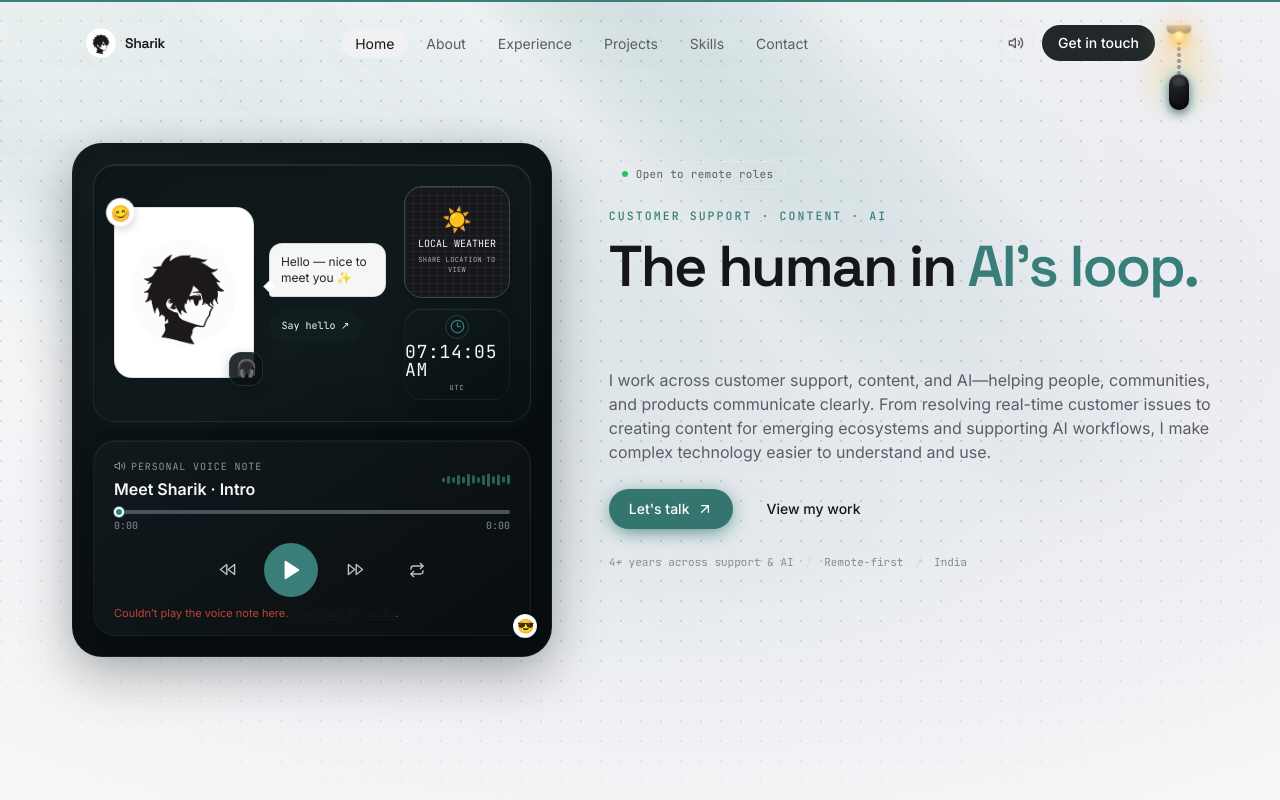
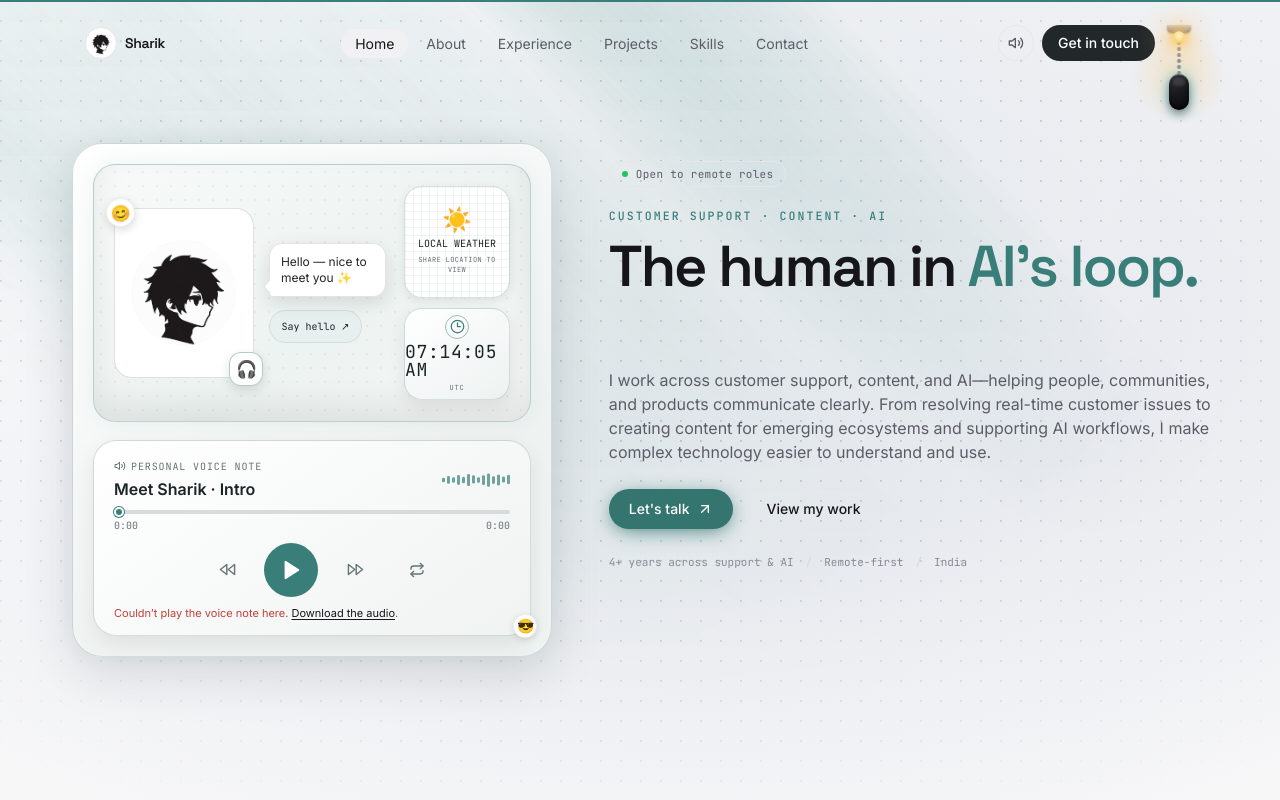
Before and after one commit to isharik/Portfolio, a Next.js app: page / in a window 1280 px wide. Shown: the top 800 px of the page. Built offline with nearby package versions, Linux system fonts and the light colour scheme.

Commit message:
Make intro player adapt to light and dark themes

```diff
--- a/src/app/globals.css
+++ b/src/app/globals.css
@@ -36,6 +36,18 @@
   --glass-shadow: 0 1px 2px rgba(16, 16, 22, 0.04), 0 8px 32px rgba(16, 16, 22, 0.06);
   --glass-highlight: rgba(255, 255, 255, 0.9);
 
+  /* Recruiter player surfaces adapt with the active color scheme. */
+  --player-shell-bg: linear-gradient(148deg, #ffffff, #eef2f1 72%);
+  --player-cover-bg: linear-gradient(145deg, #f7faf9, #edf3f1 58%, #f5f7f6);
+  --player-console-bg: linear-gradient(145deg, #ffffff, #f0f3f2);
+  --player-widget-bg: linear-gradient(145deg, #ffffff, #edf2f1);
+  --player-fg: #1b2526;
+  --player-muted: #667273;
+  --player-border: rgba(35, 67, 64, 0.16);
+  --player-widget-grid: rgba(29, 64, 60, 0.055);
+  --player-track: #d5dcda;
+  --player-shadow: 0 18px 52px rgba(20, 35, 34, 0.12);
+
   /* Motion */
   --ease-out: cubic-bezier(0.23, 1, 0.32, 1);
   --ease-in-out: cubic-bezier(0.77, 0, 0.175, 1);
@@ -72,6 +84,17 @@
   --glass-border: rgba(255, 255, 255, 0.08);
   --glass-shadow: 0 1px 2px rgba(0, 0, 0, 0.3), 0 12px 40px rgba(0, 0, 0, 0.4);
   --glass-highlight: rgba(255, 255, 255, 0.06);
+
+  --player-shell-bg: linear-gradient(148deg, #121a1d, #080d0f 72%);
+  --player-cover-bg: linear-gradient(145deg, #0d171a, #101a1d 58%, #0a1215);
+  --player-console-bg: linear-gradient(145deg, #11191c, #090e10);
+  --player-widget-bg: linear-gradient(145deg, #10191c, #071012);
+  --player-fg: #f4f7f7;
+  --player-muted: #aab4b5;
+  --player-border: rgba(255, 255, 255, 0.09);
+  --player-widget-grid: rgba(255, 255, 255, 0.045);
+  --player-track: #4a535d;
+  --player-shadow: 0 18px 52px rgba(0, 0, 0, 0.28);
 
   color-scheme: dark;
 }
@@ -305,9 +328,9 @@ html.js .particle-title.is-ready .particle-title-semantic {
   padding: 20px;
   border: 1px solid color-mix(in srgb, var(--accent) 12%, var(--glass-border));
   border-radius: 30px;
-  background: linear-gradient(148deg, #121a1d, #080d0f 72%);
-  box-shadow: 0 18px 52px rgba(0,0,0,.28), 0 0 30px color-mix(in srgb, var(--accent) 8%, transparent);
-  color: #f4f7f7;
+  background: var(--player-shell-bg);
+  box-shadow: var(--player-shadow), 0 0 30px color-mix(in srgb, var(--accent) 6%, transparent);
+  color: var(--player-fg);
   text-align: left;
   -webkit-backdrop-filter: blur(18px) saturate(1.2);
   backdrop-filter: blur(18px) saturate(1.2);
@@ -326,7 +349,7 @@ html.js .particle-title.is-ready .particle-title-semantic {
   overflow: hidden;
   border: 1px solid color-mix(in srgb, var(--accent) 22%, var(--glass-border));
   border-radius: 22px;
-  background: linear-gradient(145deg, #0d171a, #101a1d 58%, #0a1215);
+  background: var(--player-cover-bg);
   box-shadow: inset 0 1px rgba(255,255,255,.11), inset 0 -16px 32px rgba(0,0,0,.08), 0 0 24px color-mix(in srgb, var(--accent) 8%, transparent);
 }
 .recruiter-album-art::before {
@@ -343,11 +366,11 @@ html.js .particle-title.is-ready .particle-title-semantic {
 .recruiter-art-hello {
   display: inline-flex; align-items: center; justify-content: center; gap: 0.35rem; width: fit-content; padding: 0.5rem 0.72rem;
   border: 1px solid var(--glass-border); border-radius: 999px;
-  background: color-mix(in srgb, #0b1114 88%, var(--accent)); color: #f5fbfa;
+  background: color-mix(in srgb, var(--surface) 88%, var(--accent)); color: var(--player-fg);
   font-family: var(--font-mono), monospace; font-size: 10px; white-space: nowrap; cursor: pointer;
   transition: background-color 180ms ease, border-color 180ms ease;
 }
-.recruiter-art-hello:hover { border-color: color-mix(in srgb, var(--accent) 55%, var(--glass-border)); background: #172326; color: #fff; }
+.recruiter-art-hello:hover { border-color: color-mix(in srgb, var(--accent) 55%, var(--glass-border)); background: color-mix(in srgb, var(--surface) 75%, var(--accent)); color: var(--player-fg); }
 .recruiter-art-hello span { transition: transform 180ms ease; }
 .recruiter-art-hello:hover span { transform: translate(2px, -2px); }
 .recruiter-art-greeting {
@@ -373,38 +396,37 @@ html.js .particle-title.is-ready .particle-title-semantic {
 .recruiter-avatar-wrap { position: relative; width: 100%; max-width: 148px; justify-self: center; }
 .recruiter-avatar-doodle { position: absolute; z-index: 4; top: -9px; left: -8px; display: grid; width: 29px; height: 29px; place-items: center; border: 1px solid var(--glass-border); border-radius: 50%; background: var(--surface); box-shadow: 0 3px 9px rgba(0,0,0,.14); font-size: 16px; transform: rotate(-10deg); transition: transform 220ms var(--ease-out); }
 .recruiter-album-art:hover .recruiter-avatar-doodle { transform: rotate(8deg) translateY(-2px); }
-.recruiter-headphone-badge { position: absolute; z-index: 4; right: -9px; bottom: -8px; display: grid; width: 34px; height: 34px; place-items: center; border: 1px solid color-mix(in srgb, var(--accent) 30%, var(--glass-border)); border-radius: 12px; background: color-mix(in srgb, #0b1114 88%, transparent); box-shadow: 0 4px 12px rgba(0,0,0,.25); font-family: "Apple Color Emoji", "Segoe UI Emoji", "Noto Color Emoji", sans-serif; font-size: 17px; }
-.recruiter-showpiece { position: relative; display: grid; min-height: 92px; align-content: center; justify-items: center; gap: 4px; overflow: hidden; border: 1px solid color-mix(in srgb, var(--accent) 12%, var(--glass-border)); border-radius: 18px; background: linear-gradient(145deg, color-mix(in srgb, var(--surface) 82%, #071012), color-mix(in srgb, var(--surface) 72%, #092023)); box-shadow: inset 0 1px rgba(255,255,255,.08), 0 6px 18px rgba(0,0,0,.12); }
+.recruiter-headphone-badge { position: absolute; z-index: 4; right: -9px; bottom: -8px; display: grid; width: 34px; height: 34px; place-items: center; border: 1px solid color-mix(in srgb, var(--accent) 30%, var(--glass-border)); border-radius: 12px; background: color-mix(in srgb, var(--surface) 88%, transparent); box-shadow: 0 4px 12px rgba(0,0,0,.12); font-family: "Apple Color Emoji", "Segoe UI Emoji", "Noto Color Emoji", sans-serif; font-size: 17px; }
+.recruiter-showpiece { position: relative; display: grid; min-height: 92px; align-content: center; justify-items: center; gap: 4px; overflow: hidden; border: 1px solid color-mix(in srgb, var(--accent) 12%, var(--glass-border)); border-radius: 18px; background: var(--player-widget-bg); box-shadow: inset 0 1px rgba(255,255,255,.08), 0 6px 18px rgba(0,0,0,.08); }
 .recruiter-clock-face { display: grid; width: 24px; height: 24px; place-items: center; border: 1px solid color-mix(in srgb, var(--accent) 42%, var(--glass-border)); border-radius: 50%; color: var(--accent); }
-.recruiter-clock-time { color: #f4f7f7; font-family: var(--font-mono), monospace; font-size: 18px; font-variant-numeric: tabular-nums; letter-spacing: .04em; line-height: 1; }
-.recruiter-clock-zone { color: #9da9aa; font-family: var(--font-mono), monospace; font-size: 7px; letter-spacing: .12em; text-transform: uppercase; }
+.recruiter-clock-time { color: var(--player-fg); font-family: var(--font-mono), monospace; font-size: 18px; font-variant-numeric: tabular-nums; letter-spacing: .04em; line-height: 1; }
+.recruiter-clock-zone { color: var(--player-muted); font-family: var(--font-mono), monospace; font-size: 7px; letter-spacing: .12em; text-transform: uppercase; }
 .recruiter-art-sticker { position: absolute; z-index: 2; display: grid; place-items: center; pointer-events: none; filter: drop-shadow(0 2px 4px rgba(0,0,0,.12)); }
 .recruiter-art-sticker-one { top: 18px; left: 144px; color: var(--accent); font-size: 22px; transform: rotate(-12deg); animation: recruiter-sticker-float 3.6s ease-in-out infinite; }
-.recruiter-art-aside .recruiter-showpiece { background: linear-gradient(145deg, #10191c, #071012); }
 .recruiter-weather {
   position: relative; display: grid; width: 100%; min-height: 112px;
   align-content: center; justify-items: center; overflow: hidden; padding: 10px;
-  border: 1px solid #45464b; border-radius: 18px; background-color: #17181b; color: #f4f4f5;
-  box-shadow: 0 3px 10px rgba(0,0,0,.24), inset 0 1px rgba(255,255,255,.06);
-  background-image: linear-gradient(rgba(255,255,255,.045) 1px, transparent 1px), linear-gradient(90deg, rgba(255,255,255,.045) 1px, transparent 1px);
+  border: 1px solid var(--player-border); border-radius: 18px; background-color: var(--surface); color: var(--player-fg);
+  box-shadow: 0 3px 10px rgba(0,0,0,.08), inset 0 1px rgba(255,255,255,.16);
+  background-image: linear-gradient(var(--player-widget-grid) 1px, transparent 1px), linear-gradient(90deg, var(--player-widget-grid) 1px, transparent 1px);
   background-size: 8px 8px; text-align: center;
 }
 .recruiter-weather-enable { display: grid; justify-items: center; gap: 4px; width: 100%; padding: 0; border: 0; background: transparent; color: inherit; font-family: var(--font-mono), monospace; font-size: 10px; cursor: pointer; }
 .recruiter-weather-enable > span:first-child,.recruiter-weather-sky { font-size: 24px; line-height: 1; }
-.recruiter-weather-enable small { color: #a7a9b0; font-size: 7px; letter-spacing: .05em; }
+.recruiter-weather-enable small { color: var(--player-muted); font-size: 7px; letter-spacing: .05em; }
 .recruiter-weather-live { display: grid; width: 100%; grid-template-columns: 38px minmax(0, 1fr); align-items: center; gap: 5px 8px; }
 .recruiter-weather-sky { grid-row: span 2; justify-self: center; }
 .recruiter-weather-copy { display: grid; min-width: 0; gap: 2px; }
-.recruiter-weather-reading { color: #f8f8fa; font-size: 27px; font-weight: 650; line-height: .95; }
-.recruiter-weather-place { max-width: 100%; overflow: hidden; color: #c4c5ca; font-family: var(--font-mono), monospace; font-size: 8px; text-overflow: ellipsis; text-transform: uppercase; white-space: nowrap; }
+.recruiter-weather-reading { color: var(--player-fg); font-size: 27px; font-weight: 650; line-height: .95; }
+.recruiter-weather-place { max-width: 100%; overflow: hidden; color: var(--player-muted); font-family: var(--font-mono), monospace; font-size: 8px; text-overflow: ellipsis; text-transform: uppercase; white-space: nowrap; }
 .recruiter-weather-condition { color: #dbb66e; font-family: var(--font-mono), monospace; font-size: 7px; letter-spacing: .04em; line-height: 1; }
 .recruiter-weather-lines { display: grid; grid-column: 2; gap: 4px; }
-.recruiter-weather-lines i { display: block; width: 100%; height: 4px; border-radius: 99px; background: #4c535c; }
+.recruiter-weather-lines i { display: block; width: 100%; height: 4px; border-radius: 99px; background: var(--player-track); }
 .recruiter-weather-lines i:nth-child(2) { width: 72%; }
 .recruiter-weather-lines i:nth-child(3) { width: 46%; }
-.recruiter-weather-credit { grid-column: 1 / -1; color: #82848b; font-family: var(--font-mono), monospace; font-size: 6px; line-height: 1; text-align: right; }
+.recruiter-weather-credit { grid-column: 1 / -1; color: var(--fg-subtle); font-family: var(--font-mono), monospace; font-size: 6px; line-height: 1; text-align: right; }
 @keyframes recruiter-sticker-float { 50% { translate: 0 -4px; } }
-.recruiter-player-console { margin-top: 18px; padding: 18px 20px 14px; border: 1px solid color-mix(in srgb, var(--accent) 13%, var(--glass-border)); border-radius: 23px; background: linear-gradient(145deg, #11191c, #090e10); box-shadow: inset 0 1px rgba(255,255,255,.06), 0 8px 22px rgba(0,0,0,.18); }
+.recruiter-player-console { margin-top: 18px; padding: 18px 20px 14px; border: 1px solid color-mix(in srgb, var(--accent) 13%, var(--glass-border)); border-radius: 23px; background: var(--player-console-bg); box-shadow: inset 0 1px rgba(255,255,255,.08), 0 8px 22px rgba(0,0,0,.08); }
 .recruiter-player-heading { display: flex; align-items: center; gap: 10px; min-width: 0; }
 .recruiter-player-copy {
   display: grid;
@@ -412,7 +434,7 @@ html.js .particle-title.is-ready .particle-title-semantic {
   gap: 3px;
 }
 .recruiter-player-kicker {
-  color: #899397;
+  color: var(--player-muted);
   font-family: var(--font-mono), monospace;
   font-size: 10px;
   letter-spacing: 0.09em;
@@ -420,7 +442,7 @@ html.js .particle-title.is-ready .particle-title-semantic {
 .recruiter-player-kicker { display: flex; align-items: center; gap: 5px; }
 .recruiter-player-title {
   overflow: hidden;
-  color: #f5f7f8;
+  color: var(--player-fg);
   font-size: 16px;
   font-weight: 600;
   text-overflow: ellipsis;
@@ -460,7 +482,7 @@ html.js .particle-title.is-ready .particle-title-semantic {
   appearance: none;
   border: 0;
   border-radius: 99px;
-  background: linear-gradient(to right, var(--accent) 0 var(--progress), #4a535d var(--progress) 100%);
+  background: linear-gradient(to right, var(--accent) 0 var(--progress), var(--player-track) var(--progress) 100%);
   cursor: pointer;
 }
 .recruiter-player-progress input::-webkit-slider-thumb {
@@ -484,7 +506,7 @@ html.js .particle-title.is-ready .particle-title-semantic {
   display: flex;
   justify-content: space-between;
   margin-top: 4px;
-  color: #858e94;
+  color: var(--player-muted);
   font-family: var(--font-mono), monospace;
   font-size: 10px;
   font-variant-numeric: tabular-nums;
@@ -510,7 +532,7 @@ html.js .particle-title.is-ready .particle-title-semantic {
   cursor: pointer;
   transition: color 160ms ease, background-color 160ms ease, transform 160ms ease;
 }
-.recruiter-control { color: #bac1c4; }
+.recruiter-control { color: var(--player-muted); }
 .recruiter-control:hover { background: var(--accent-soft); color: var(--accent); }
 .recruiter-control:active { transform: scale(0.94); }
 .recruiter-control:focus-visible, .recruiter-art-hello:focus-visible, .recruiter-weather-enable:focus-visible, .recruiter-art-avatar:focus-visible { outline: 2px solid var(--accent); outline-offset: 3px; }
@@ -555,7 +577,6 @@ html.js .particle-title.is-ready .particle-title-semantic {
 }
 @media (prefers-reduced-motion: reduce) {
   .recruiter-player, .recruiter-art-avatar, .recruiter-art-sticker, .recruiter-player-sticker { animation: none; transition: none; }
-  .recruiter-cd { animation: recruiter-cd-spin 28s linear infinite; }
   .recruiter-player:hover { transform: none; }
   .recruiter-wave.is-playing i { animation: none; transform: scaleY(0.8); }
   .particle-title-canvas { transition: none; }
```
